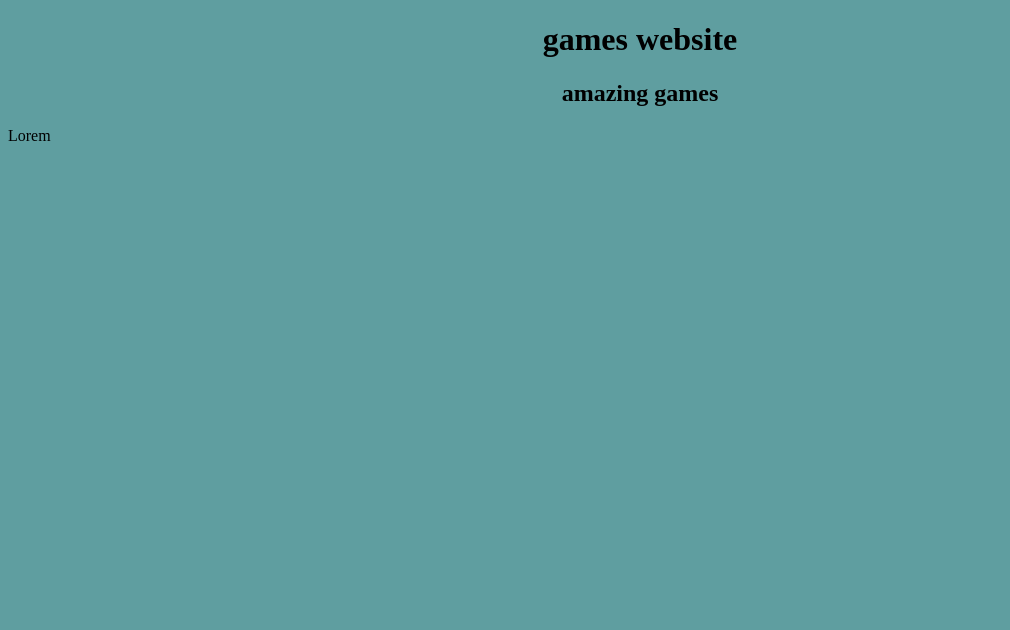
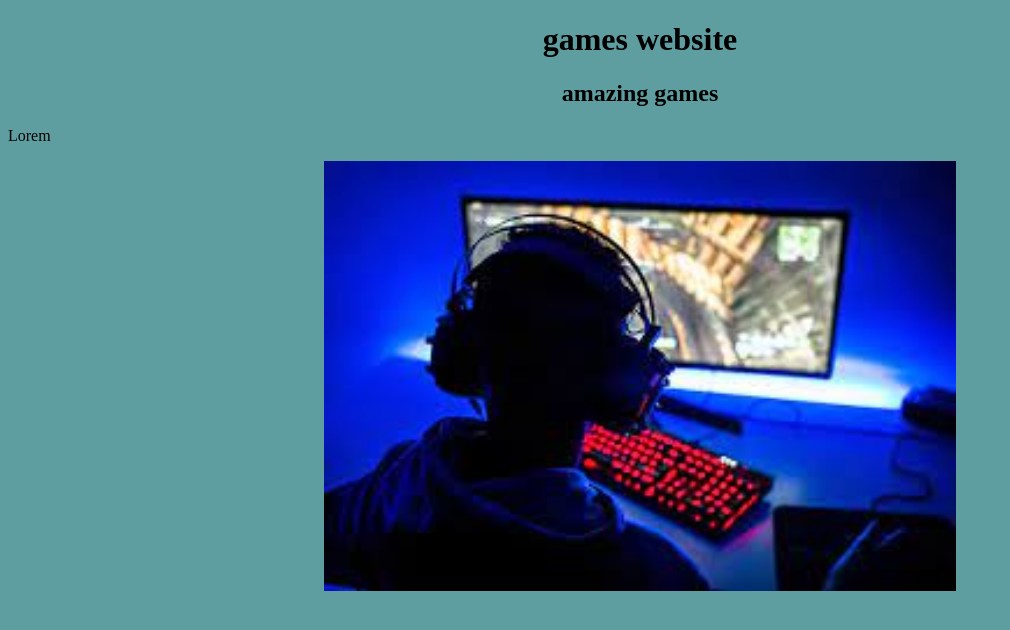
Before and after one commit to yarinhoffman/gaming, a plain HTML site: page index.html in a window 1280 px wide. Shown: the whole page, without its empty margins (0-1010 px from the left). Drawn offline with Linux system fonts and the light colour scheme.

Commit message:
adding home image

```diff
--- a/index.html
+++ b/index.html
@@ -10,5 +10,8 @@
     <h1>games website</h1>
     <h2>amazing games</h2>
     <p>Lorem</p>
+    <div class="container">
+     <img class="home-image" src="assets/img.jpeg"></ing>
+    </div>
 </body>
 </html>
--- a/style.css
+++ b/style.css
@@ -4,3 +4,9 @@ body {
 h1 , h2 {
     text-align: center;
 }
+.container{
+    text-align: center;
+}
+.home-image{
+    width: 50%;
+}
```
Also changed, not shown: assets/img.jpeg (added).
